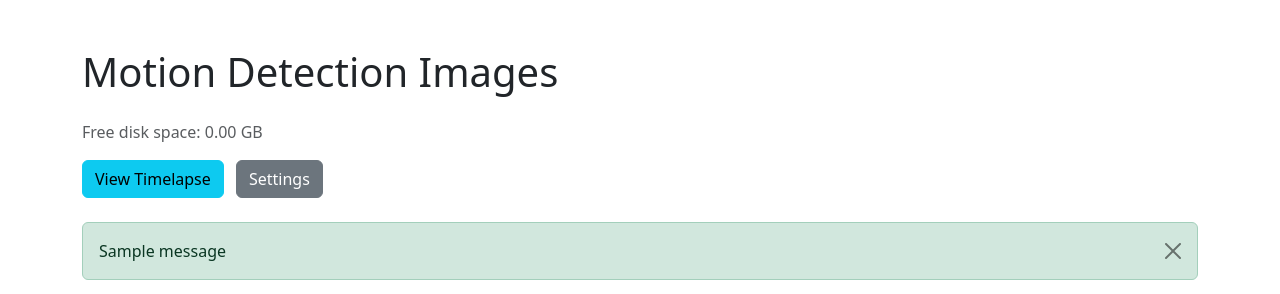
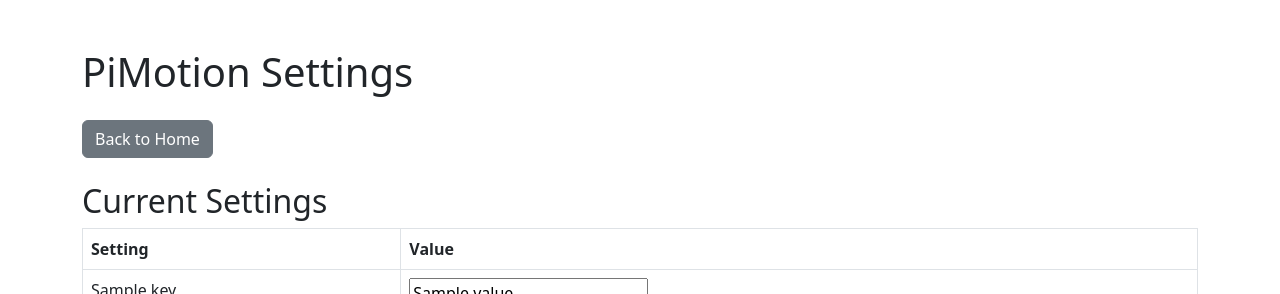
Before and after one commit to Schop/pimocam, a Flask app: template templates/settings.html in a window 1280 px wide. Shown: the top 294 px of the page. Run offline with Flask 3, Linux system fonts and the light colour scheme; the template is opened without the code that fills it: most values are stand-ins (such as "Sample title", 1, 10 or a date in 2020); one stand-in notice (Sample message) is shown.

Commit message:
standalone settings page

```diff
--- a/templates/settings.html
+++ b/templates/settings.html
@@ -1,5 +1,15 @@
-{% extends "index.html" %}
-{% block content %}
+<!DOCTYPE html>
+<html lang="en">
+<head>
+    <meta charset="UTF-8">
+    <meta name="viewport" content="width=device-width, initial-scale=1.0">
+    <title>Settings - PiMotion</title>
+    <link href="https://cdn.jsdelivr.net/npm/bootstrap@5.3.0/dist/css/bootstrap.min.css" rel="stylesheet">
+</head>
+<body>
+    <div class="container mt-5">
+        <h1 class="mb-4">PiMotion Settings</h1>
+        <a href="/" class="btn btn-secondary mb-4">Back to Home</a>
         <h2>Current Settings</h2>
         <form method="post" action="/settings">
           <table class="table table-bordered">
@@ -16,5 +26,7 @@
         <form method="post" action="/restart" style="margin-top:20px;">
           <button type="submit" class="btn btn-danger">Restart PiMotion Service</button>
         </form>
-{% if message %}<div class="alert alert-info">{{ message }}</div>{% endif %}
-{% endblock %}
+        {% if message %}<div class="alert alert-info mt-3">{{ message }}</div>{% endif %}
+    </div>
+</body>
+</html>
```
Lines whose indentation alone changed are shown as unchanged.
